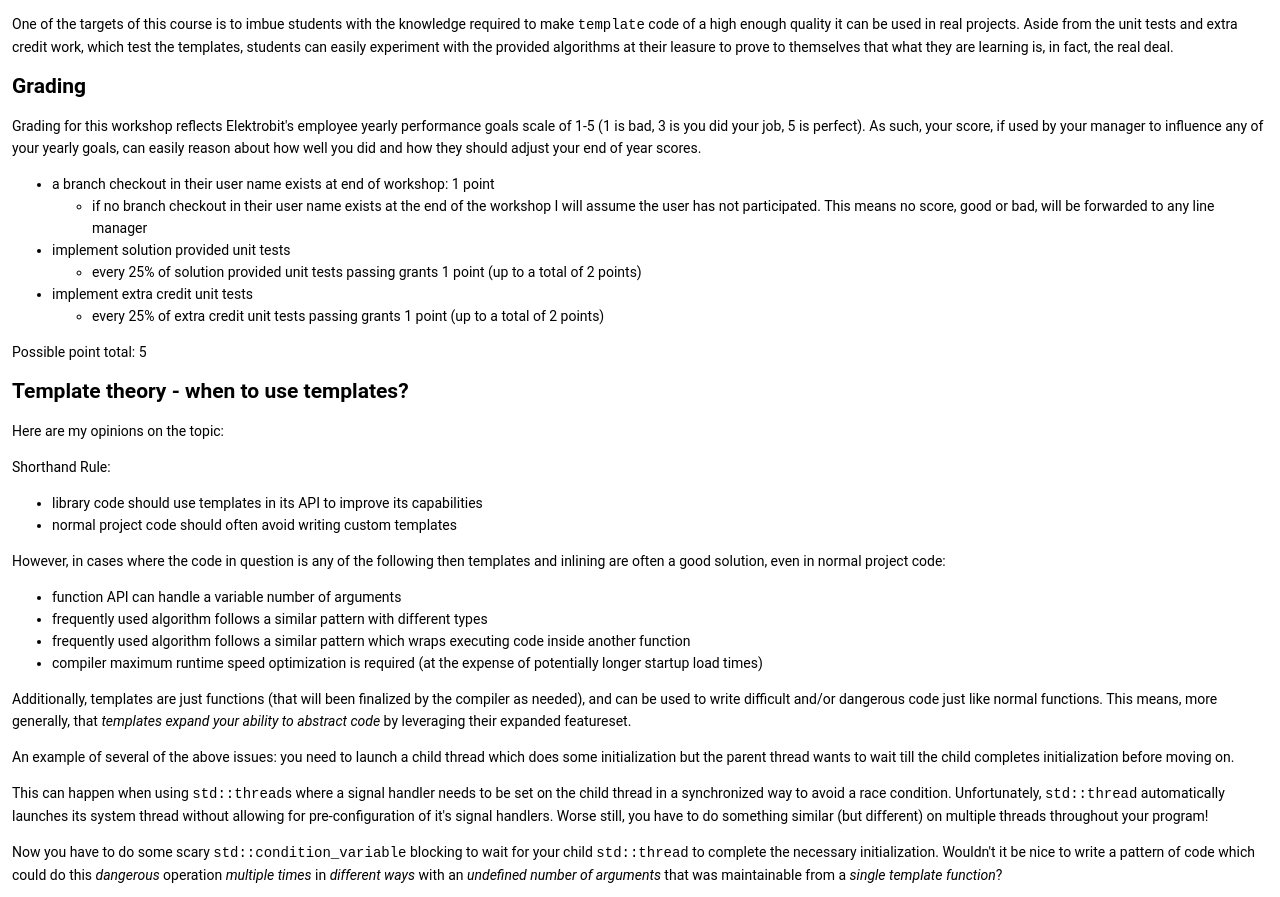
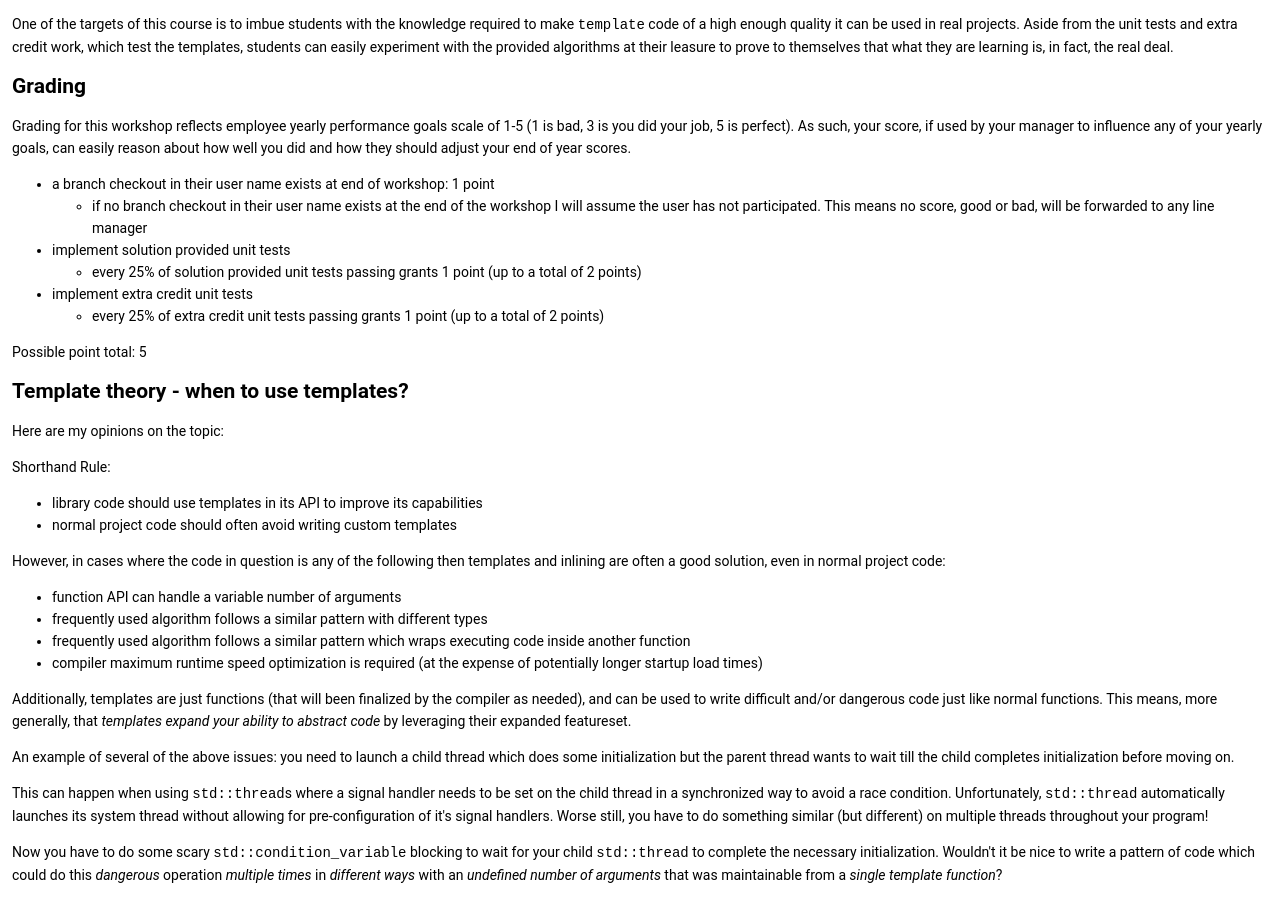
Before and after one commit to durandaltheta/cpp_template_workshop, a plain HTML site: page md__r_e_a_d_m_e.html in a window 1280 px wide. Shown: the part 1693-2590 px from the top of the page. Drawn offline with Linux system fonts and the light colour scheme.

Commit message:
Deploying to gh-pages from @ durandaltheta/cpp_template_workshop@86e8b8de92367b94bdf088a8aff5a45062dbeb7d 🚀

```diff
--- a/md__r_e_a_d_m_e.html
+++ b/md__r_e_a_d_m_e.html
@@ -117,7 +117,7 @@ Simple C++ Algorithms</h2>
 </div><!-- fragment --><p>One of the targets of this course is to imbue students with the knowledge required to make <code>template</code> code of a high enough quality it can be used in real projects. Aside from the unit tests and extra credit work, which test the templates, students can easily experiment with the provided algorithms at their leasure to prove to themselves that what they are learning is, in fact, the real deal.</p>
 <h2><a class="anchor" id="autotoc_md68"></a>
 Grading</h2>
-<p>Grading for this workshop reflects Elektrobit's employee yearly performance goals scale of 1-5 (1 is bad, 3 is you did your job, 5 is perfect). As such, your score, if used by your manager to influence any of your yearly goals, can easily reason about how well you did and how they should adjust your end of year scores.</p>
+<p>Grading for this workshop reflects employee yearly performance goals scale of 1-5 (1 is bad, 3 is you did your job, 5 is perfect). As such, your score, if used by your manager to influence any of your yearly goals, can easily reason about how well you did and how they should adjust your end of year scores.</p>
 <ul>
 <li>a branch checkout in their user name exists at end of workshop: 1 point<ul>
 <li>if no branch checkout in their user name exists at the end of the workshop I will assume the user has not participated. This means no score, good or bad, will be forwarded to any line manager</li>
```
